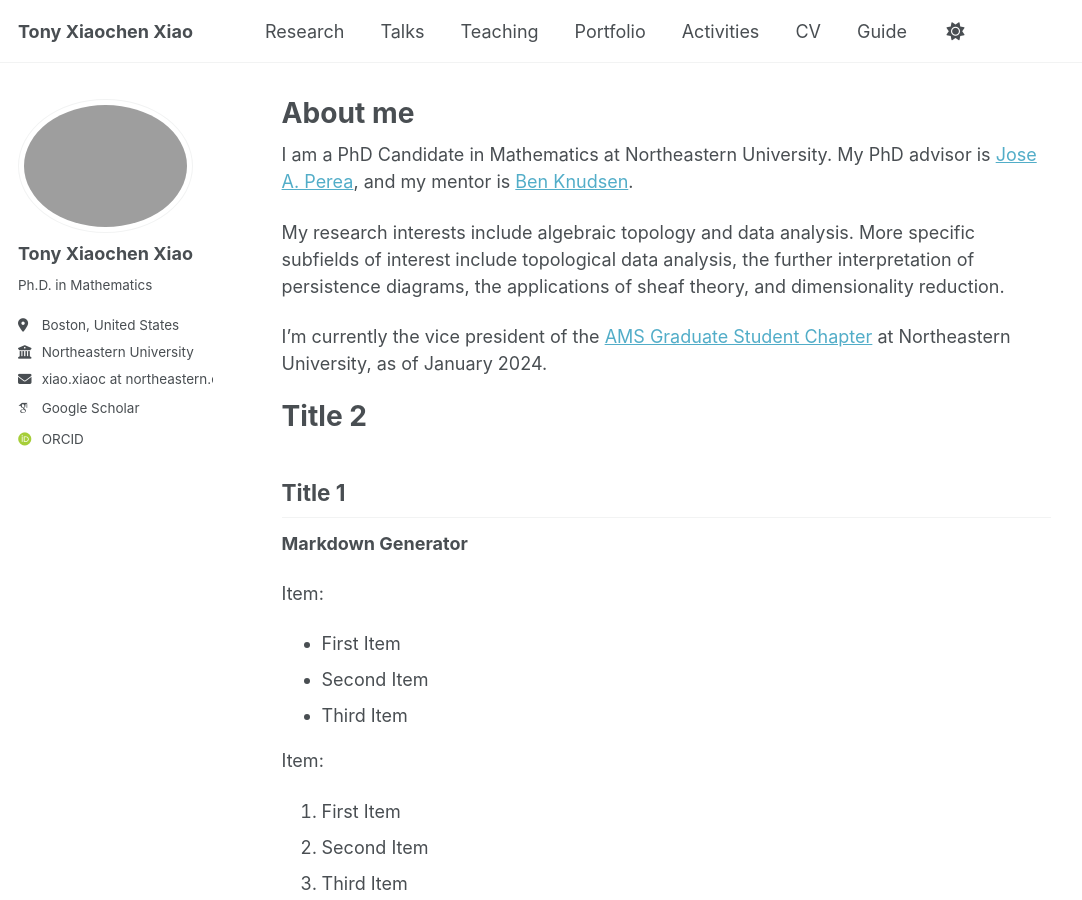
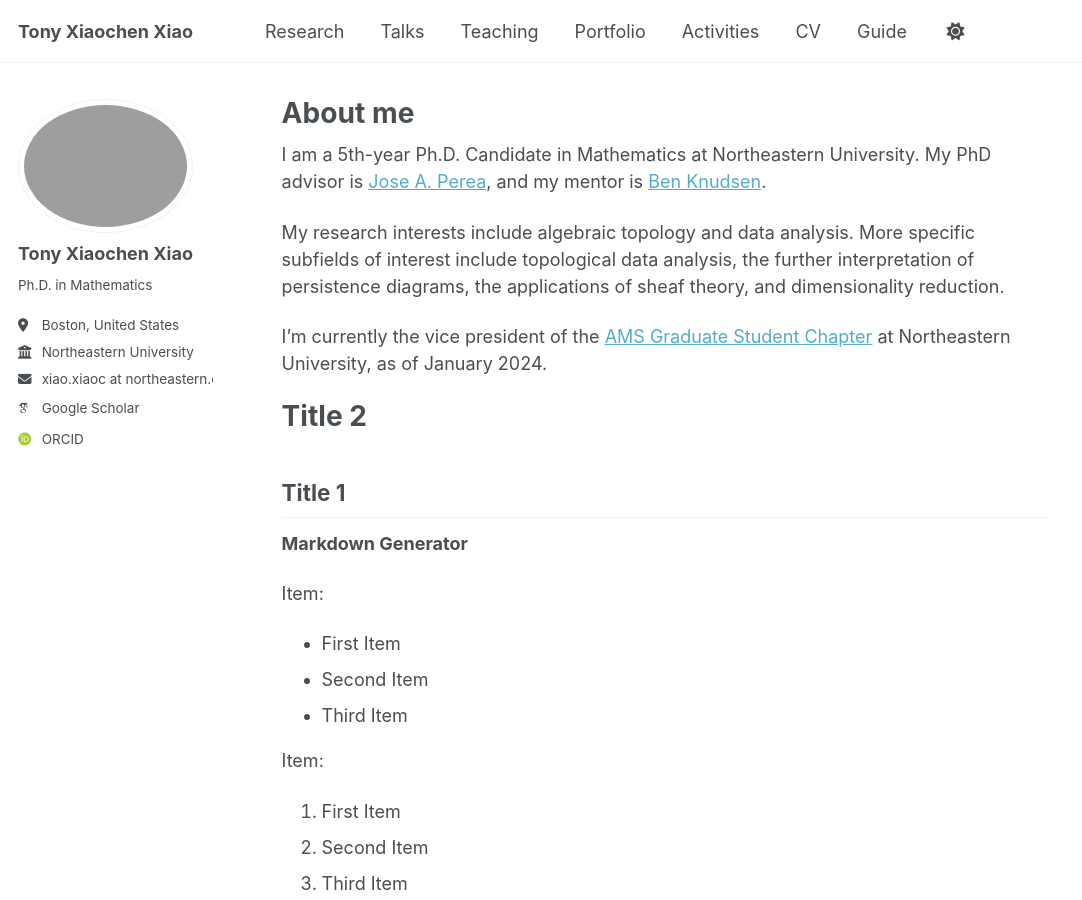
Before and after one commit to tonyxiaochenxiao/tonyxiaochenxiao.github.io, a Jekyll site: the page built from _pages/about.md, in a window 1280 px wide and 900 px high. Shown: the whole window, without its empty margins (0-1082 px from the left). Built offline with Jekyll 4.4.1, drawn with Linux system fonts in a browser that asks for light colours; some web fonts are replaced; a script that is not in the unit is left out.

Commit message:
Update about.md

```diff
--- a/_pages/about.md
+++ b/_pages/about.md
@@ -7,7 +7,7 @@ redirect_from:
   - /about.html
 ---
 
-I am a PhD Candidate in Mathematics at Northeastern University. My PhD advisor is [Jose A. Perea](https://www.joperea.com/), and my mentor is [Ben Knudsen](https://knudsen.sites.northeastern.edu/).
+I am a 5th-year Ph.D. Candidate in Mathematics at Northeastern University. My PhD advisor is [Jose A. Perea](https://www.joperea.com/), and my mentor is [Ben Knudsen](https://knudsen.sites.northeastern.edu/).
 
 My research interests include algebraic topology and data analysis. More specific subfields of interest include topological data analysis, the further interpretation of persistence diagrams, the applications of sheaf theory, and dimensionality reduction.
 
```
